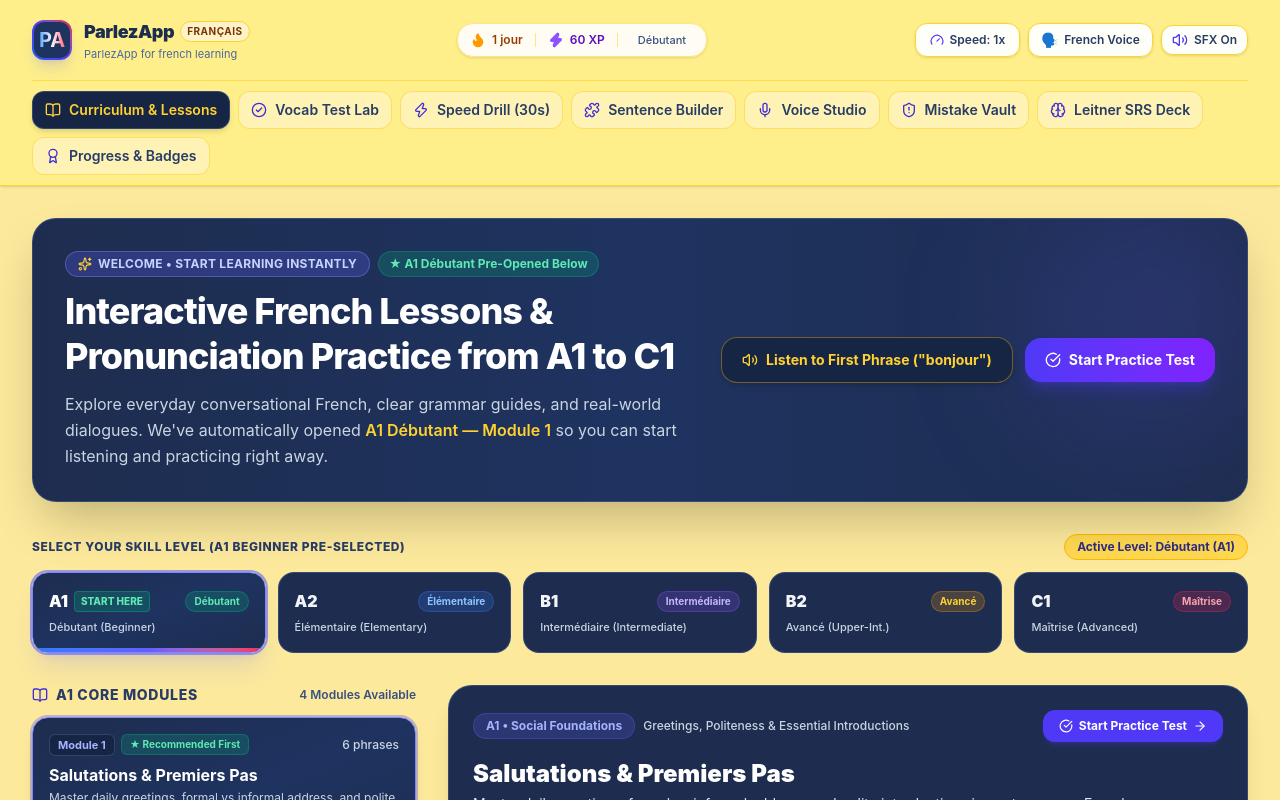
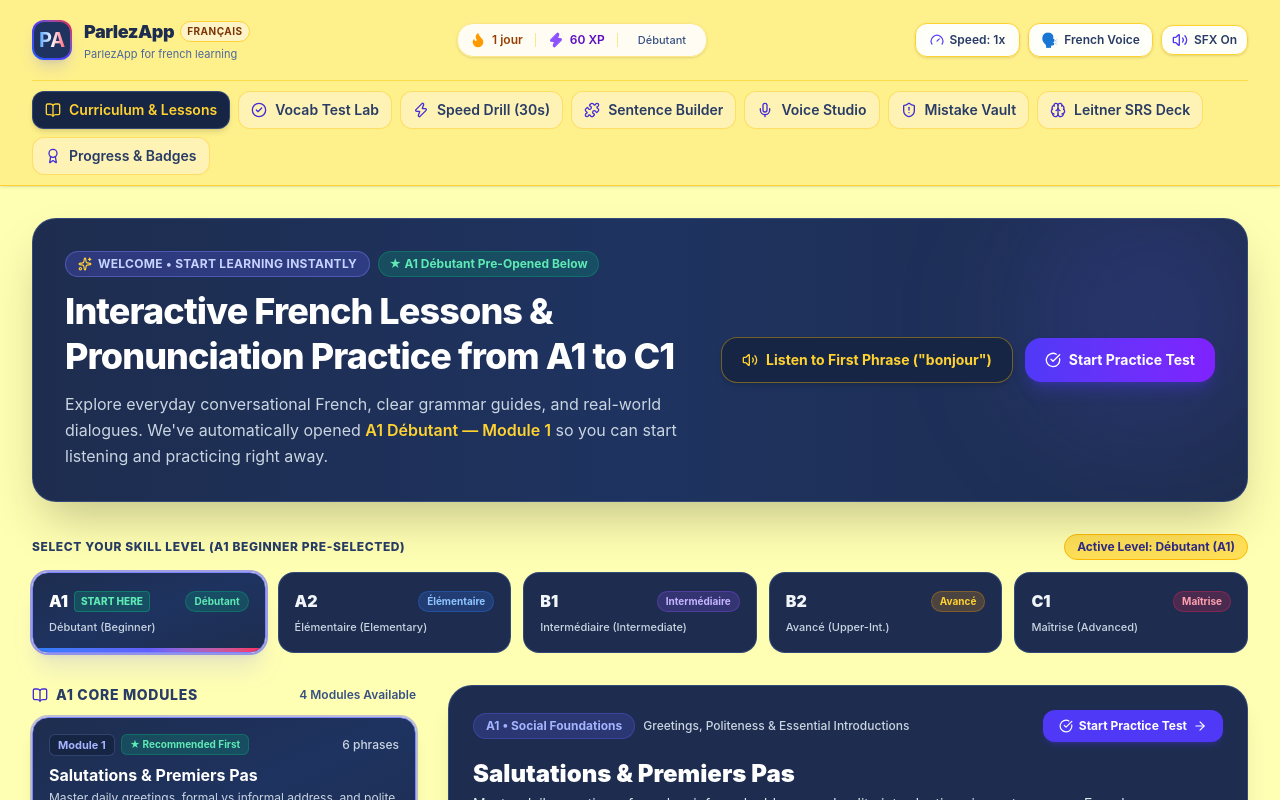
Before and after one commit to anandcom-pixel/parlez-app, a React (Vite) app: page / in a window 1280 px wide. Shown: the top 800 px of the page. Built offline with nearby package versions, Linux system fonts and the light colour scheme.

Commit message:
Update main outer background color to #ffffb3

```diff
--- a/index.html
+++ b/index.html
@@ -10,7 +10,7 @@
     <link rel="preconnect" href="https://fonts.gstatic.com" crossorigin>
     <link href="https://fonts.googleapis.com/css2?family=Plus+Jakarta+Sans:wght@400;500;600;700;800;900&display=swap" rel="stylesheet">
   </head>
-  <body class="bg-[#fce99c] text-slate-900 antialiased selection:bg-amber-400 selection:text-amber-950">
+  <body class="bg-[#ffffb3] text-slate-900 antialiased selection:bg-amber-400 selection:text-amber-950">
     <div id="root"></div>
     <script type="module" src="/src/main.tsx"></script>
   </body>
--- a/src/App.tsx
+++ b/src/App.tsx
@@ -70,7 +70,7 @@ export function App() {
   };
 
   return (
-    <div className="min-h-screen bg-[#fce99c] text-slate-900 flex flex-col font-sans selection:bg-amber-400 selection:text-amber-950">
+    <div className="min-h-screen bg-[#ffffb3] text-slate-900 flex flex-col font-sans selection:bg-amber-400 selection:text-amber-950">
       {/* Top Navbar */}
       <Navbar
         activeTab={activeTab}
--- a/src/index.css
+++ b/src/index.css
@@ -23,7 +23,7 @@
     font-family: -apple-system, BlinkMacSystemFont, "Segoe UI", Roboto, "Helvetica Neue", Arial, sans-serif;
     -webkit-font-smoothing: antialiased;
     -moz-osx-font-smoothing: grayscale;
-    background-color: #fce99c;
+    background-color: #ffffb3;
     color: #0f172a;
   }
 }
```
